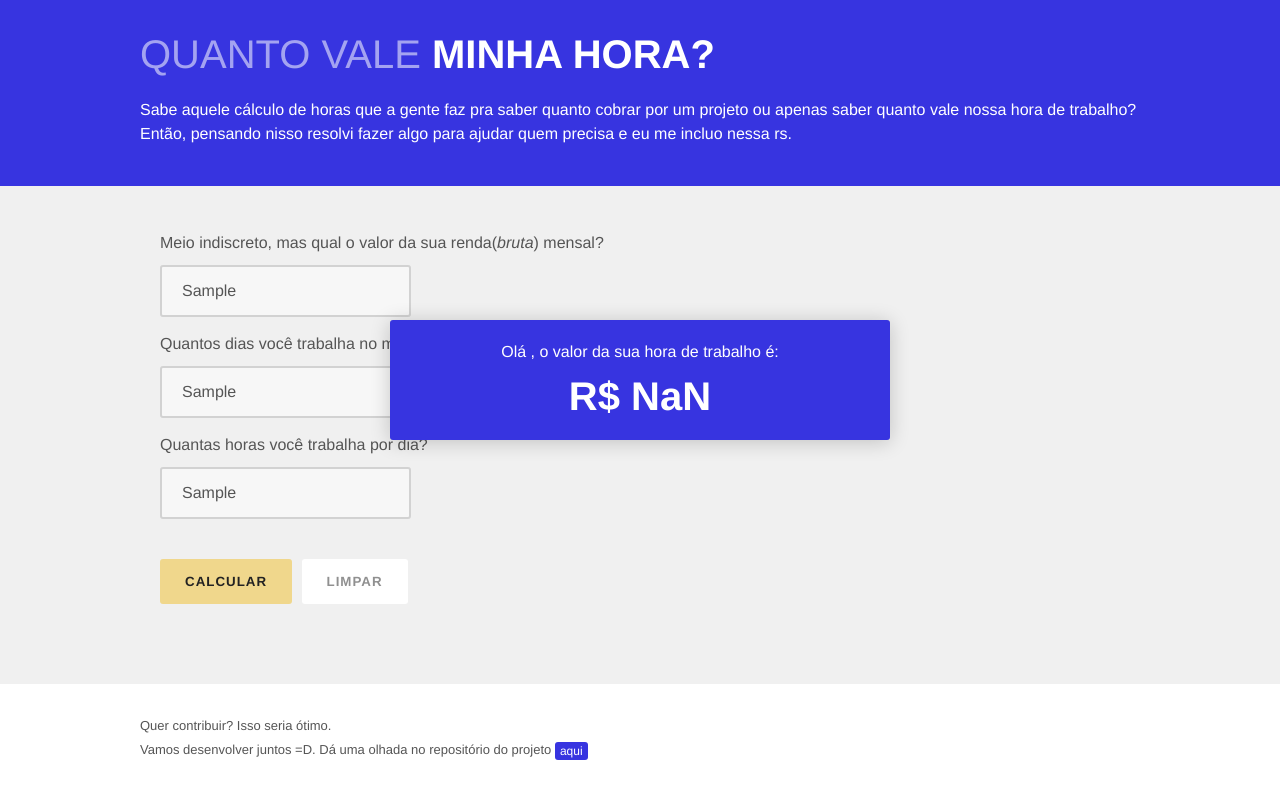
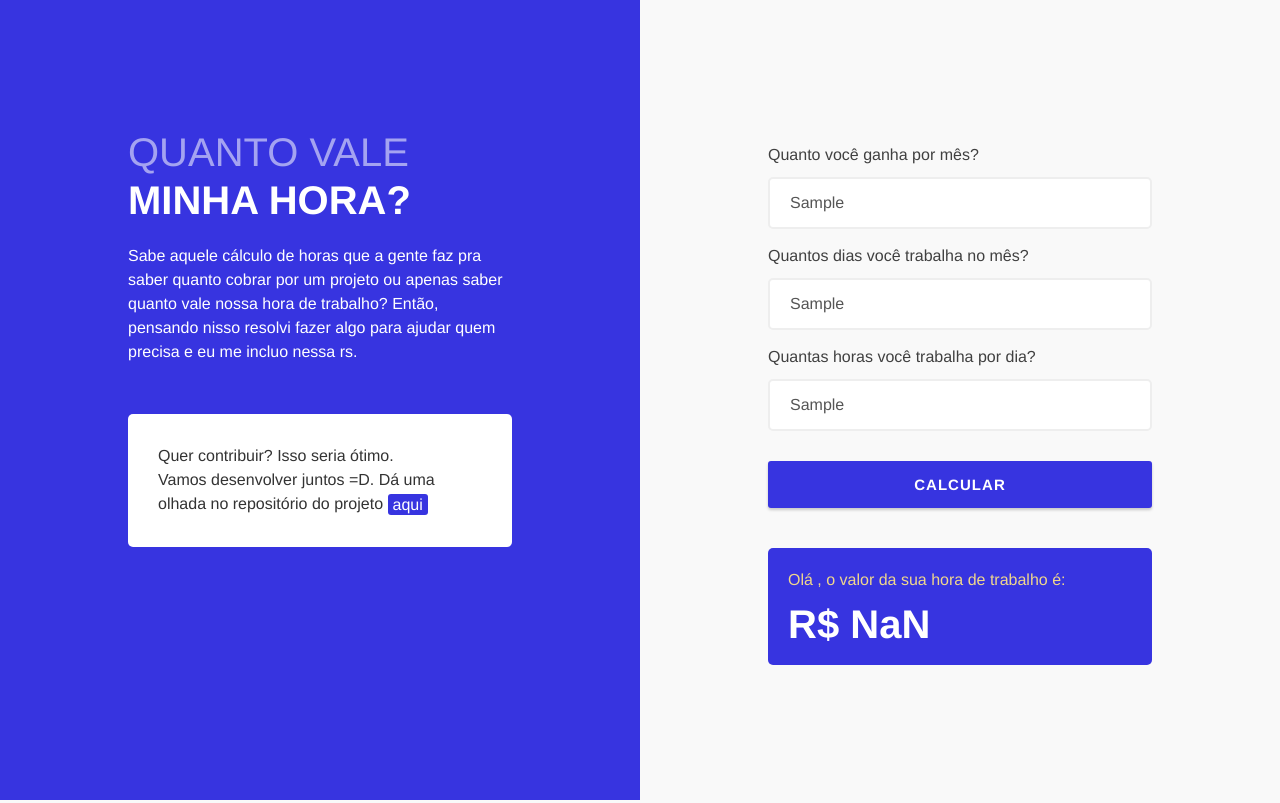
Before and after one commit to itbruno/quantovale, a website built with webpack: page public/index.html in a window 1280 px wide. Both pictures are taken after typing "Sample", "Sample", "Sample" into the empty fields and a click on the button "CALCULAR". Built offline with nearby package versions, Linux system fonts and the light colour scheme.

Commit message:
Update styles and layout structure

```diff
--- a/public/index.html
+++ b/public/index.html
@@ -12,23 +12,26 @@
 </head>
 <body>
 	<div class="overlay hide"></div>
-
-	<header id="header">
-		<div class="container">
+	<main class="main">
+		<div class="wrap bg-primary">
             <h1><span>Quanto vale</span> minha hora?</h1>
 			<p>
 				Sabe aquele cálculo de horas que a gente faz pra saber quanto cobrar por um projeto
 				ou apenas saber quanto vale nossa hora de trabalho? Então, pensando nisso resolvi
 				fazer algo para ajudar quem precisa e eu me incluo nessa rs.
 			</p>
+            <div class="contribute">
+                Quer contribuir? Isso seria ótimo.<br />
+                Vamos desenvolver juntos =D. Dá uma olhada no repositório do projeto
+                <a href="https://github.com/itbruno/quantovale" target="_blank" class="label" title="Github - Repositório do Projeto">aqui</a>
             </div>
-	</header>
+        </div>
 
-	<section class="container">
+        <section class="wrap">
             <form id="quantovale">
                 <span class="field">
-				<label for="salario">Meio indiscreto, mas qual o valor da sua renda(<i>bruta</i>) mensal?</label>
-				<input type="text" id="salario" name="salario" placeholder="Vamos lá, seja otimista =)" autocomplete="off" required/>
+                    <label for="salario">Quanto você ganha por mês?</label>
+                    <input type="text" id="salario" name="salario" placeholder="Ex.: 2500" autocomplete="off" required/>
                 </span>
 
                 <span class="field">
@@ -38,12 +41,11 @@
 
                 <span class="field">
                     <label for="horas">Quantas horas você trabalha por dia?</label>
-				<input type="text" id="horas" name="horas" placeholder="as horas do videogame não conta ;)" maxlength="2" autocomplete="off" required/>
+                    <input type="text" id="horas" name="horas" placeholder="Ex.: 8" maxlength="2" autocomplete="off" required/>
                 </span>
 
                 <div class="actions">
                     <button class="js-submit btn btn-prime" type="submit">Calcular</button>
-				<button class="btn" type="reset">Limpar</button>
                 </div>
             </form>
 
@@ -52,15 +54,7 @@
                 <span class="calculoFinal"></span>
             </div>
         </section>
-
-	<footer id="footer">
-		<div class="container">
-			<p>
-				Quer contribuir? Isso seria ótimo.<br />
-				Vamos desenvolver juntos =D. Dá uma olhada no repositório do projeto
-				<a href="https://github.com/itbruno/quantovale" class="ir" title="Github - Repositório do Projeto">aqui</a></p>
-		</div>
-	</footer>
+	</header>
 
     <!-- Scripts -->
 	<script src="./bundle.js"></script>
--- a/src/scss/_layout.scss
+++ b/src/scss/_layout.scss
@@ -4,8 +4,8 @@
 }
 
 body {
-	background: #f0f0f0;
-	color: #555;
+    background-color: #f9f9f9;
+	color: #333;
 	font:{
 		size: 16px;
 		weight: 400;
@@ -34,17 +34,37 @@ section {
 	padding: 20px;
 }
 
-.container {
-	max-width: 1000px;
-	margin: 10px auto;
+.main {
+    display: flex;
+    height: 100vh;
+
+    .contribute {
+        background-color: #fff;
+        padding: 30px;
+        border-radius: 5px;
+        color: #333;
+        margin-top: 50px;
     }
 
-// Header
-#header {
-	background: $main-color;
+    @media screen and (max-width: 560px) {
+        flex-direction: column;
+    }
+}
+
+.wrap {
+    padding: 10%;
+    width: 50vw;
+    height: 100vh;
+
+    @media screen and (max-width: 560px) {
+        width: 100%;
+        height: auto;
+    }
+}
+
+.bg-primary {
+    background-color: $main-color;
     color: #fff;
-	overflow: hidden;
-	padding: 20px 0;
 }
 
 .hide { display: none; }
@@ -65,29 +85,28 @@ section {
 .btn {
 	cursor: pointer;
     padding: 15px 25px;
+    font-size: 15px;
 	border: 0;
 	text-transform: uppercase;
-	display: inline-block;
+	display: block;
 	margin: 10px 0;
 	background-color: #fff;
 	color: #909090;
 	outline: 0;
     font-family: $font-base;
     font-weight: 600;
-	letter-spacing: 1px;
+    letter-spacing: .07em;
+    width: 100%;
     @include prefix(border-radius, 3px);
     @include prefix(transition, all .2s ease);
+    @include prefix(box-shadow, 0 2px 3px rgba(0,0,0,0.2));
+
+	&.btn-prime {
+		background: $main-color;
+        color: #fff;
 
 		&:hover {
-		@include prefix(box-shadow, 0 2px 3px rgba(0,0,0,0.2));
-	}
-
-	&.btn-prime {
-		background: $yellow;
-        color: #222;
-
-		&:hover {
-			background: darken($yellow, 10%);
+			background: darken($main-color, 10%);
 		}
 	}
 }
@@ -116,92 +135,57 @@ section {
 	label {
 		margin: 15px 0 10px;
         font-weight: 500;
+        color: #404040;
 	}
 
 	input[type="text"] {
-		background: #f7f7f7;
+		background: #fff;
 		padding: 15px 20px;
-		border: 2px solid #d2d2d2;
+		border: 2px solid #eee;
 		color: #555;
 		outline: 0;
-		min-width: 250px;
+		width: 100%;
 		font-size: 16px;
 		font-family: $font-base;
-		@include prefix(border-radius, 3px);
+		@include prefix(border-radius, 5px);
 		@include prefix(transition, all .4s ease);
 		&:focus {
 			outline: 0;
 			background: #fff;
 			border-color: #fff;
-			@include prefix(box-shadow, 0 3px 10px rgba(0,0,0,0.2));
+			@include prefix(box-shadow, 0 5px 10px rgba(0,0,0,0.05));
         }
 
         &.error {
             border-color: rgb(214, 34, 34);
+        }
+
+        @media screen and (max-width: 560px) {
+            width: 100%;
         }
 	}
 }
 
 // Resultado
 #resultado {
-	font-size: 16px;
-	line-height: 1.5em;
+    background-color: $main-color;
+    color: $yellow;
     padding: 20px;
-	background: $main-color;
+    border-radius: 5px;
+
+	.calculoFinal {
         color: #fff;
-	max-width: 500px;
-	width: 100%;
-	min-height: 120px;
-	z-index: 20;
-	position: absolute;
-	text-align: center;
-	top: 40%;
-	left: 50%;
-	margin: 0 0 0 -250px;
-	@include prefix(border-radius, 3px);
-	@include prefix(box-shadow, 0 2px 20px rgba(0,0,0,0.2));
-
-	.nome {
-		font-weight: 600;
-	}
-	.calculoFinal {
         font-size: 40px;
         font-weight: 600;
 		color: lighten($main-color, 50%);
 	}
 }
 
-#footer {
-	background: #fff;
-	padding: 20px 0;
-	font-size: 13px;
-
-	.ir {
+.label {
     background: $main-color;
     padding: 2px 5px;
     color: #fff;
-		font-size: 12px;
     text-decoration: none;
     vertical-align: middle;
     @include prefix(border-radius, 3px);
 }
-}
-
-@media screen and (max-width: 640px) {
-	h1 {
-		font-size: 35px;
-	}
-
-	.container {
-		width: 100%;
-		padding: 20px;
-	}
-
-	#resultado {
-		width: 90%;
-		position: fixed;
-		margin: 0;
-		top: 20%;
-		left: inherit;
-	}
-}
```
Lines whose indentation alone changed are shown as unchanged.
